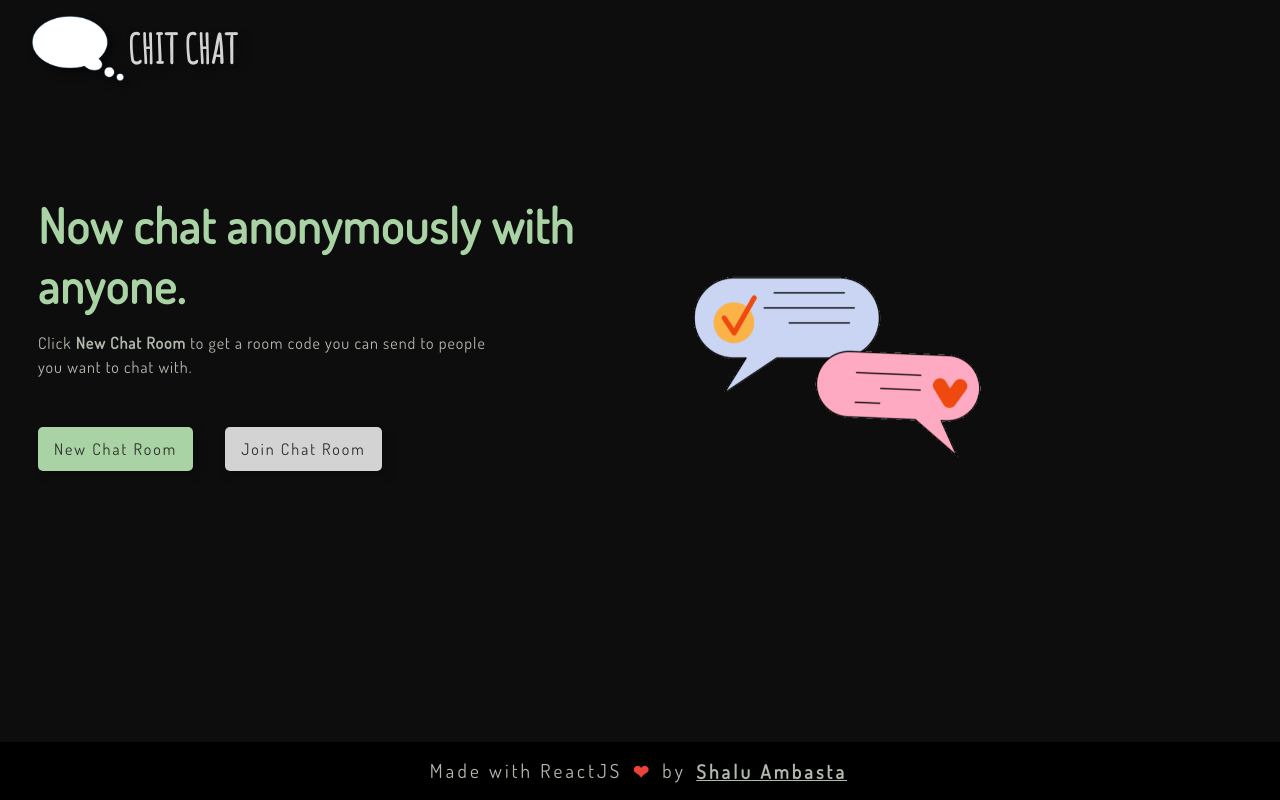
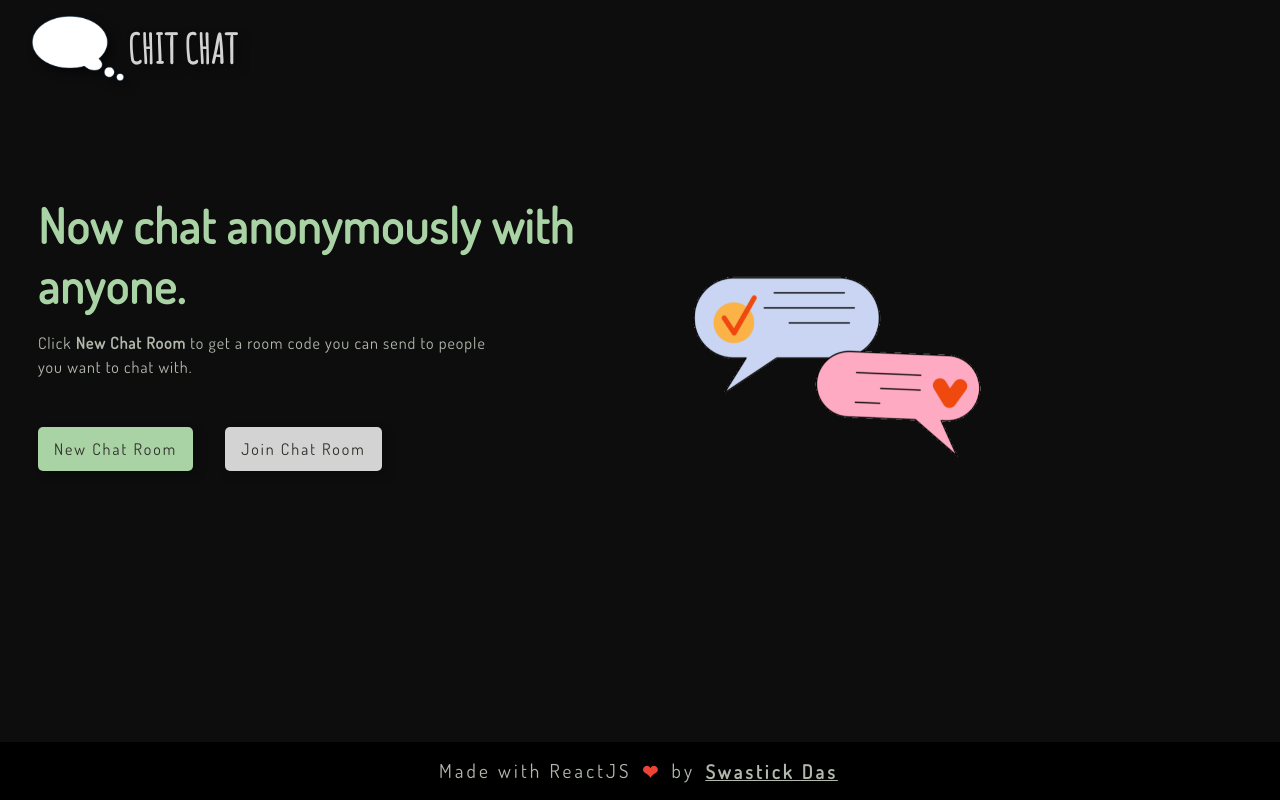
Before and after one commit to algoplutus1708/Chanker-Online-Chatapp, a React (Vite) app: page / in a window 1280 px wide. Built offline with nearby package versions, Linux system fonts and the light colour scheme; no server answers; a web font is replaced by a local one.

Commit message:
refactor

```diff
--- a/src/components/Footer.jsx
+++ b/src/components/Footer.jsx
@@ -3,7 +3,7 @@ import "../css/Footer.css";
 
 function Footer() {
   const handleClick = function () {
-    window.open("https://shalu-ambasta.vercel.app/", "_blank", "noopener");
+    window.open("https://github.com/algoplutus1708", "_blank", "noopener");
   };
 
   return (
@@ -13,7 +13,7 @@ function Footer() {
           Made with ReactJS <i className="f__text f__heart__symbol">&#10084;</i>{" "}
           by{" "}
           <span className="f__text dev__name nowrap" onClick={handleClick}>
-            Shalu Ambasta
+            Swastick Das
           </span>
         </p>
       </div>
```
